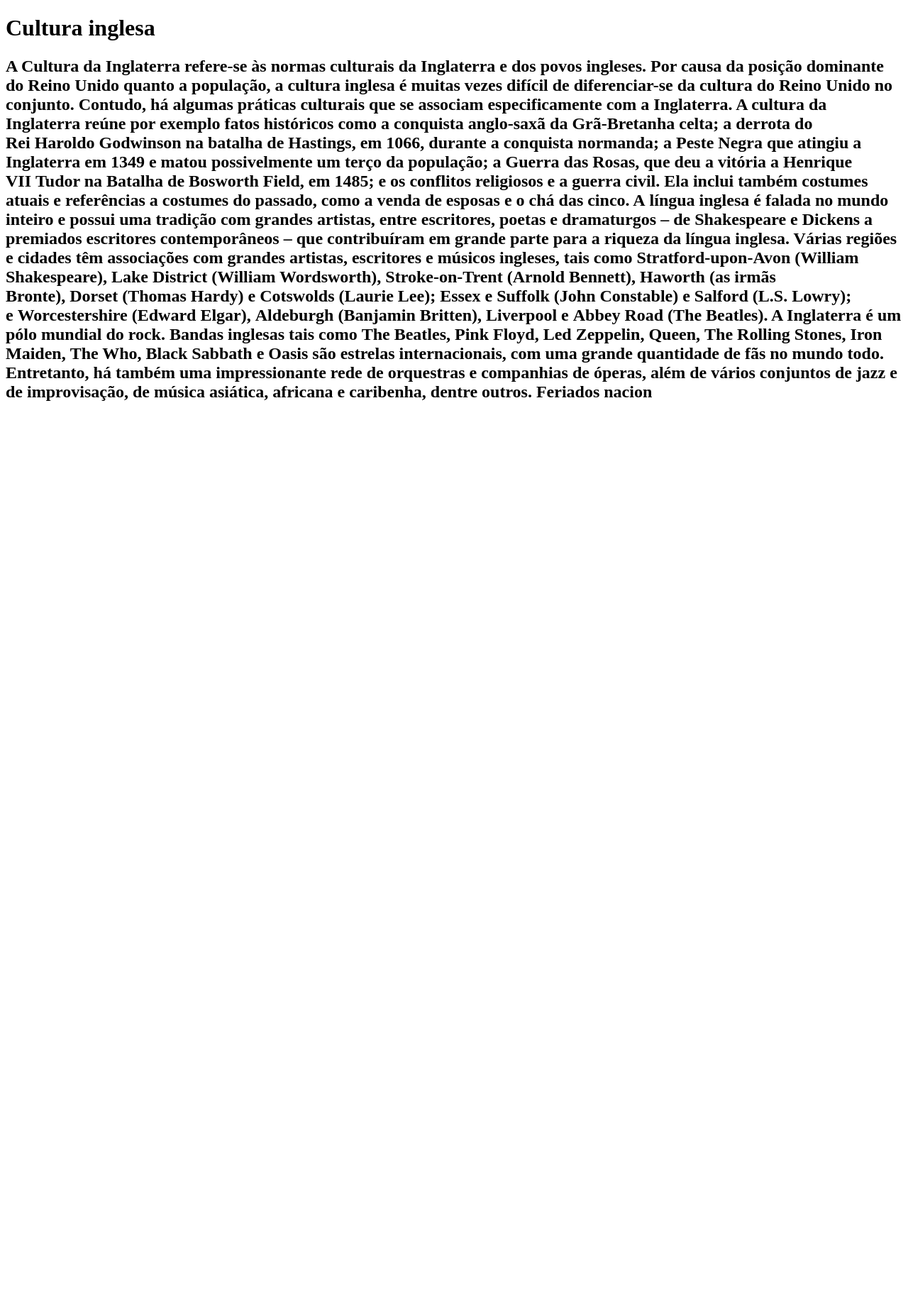
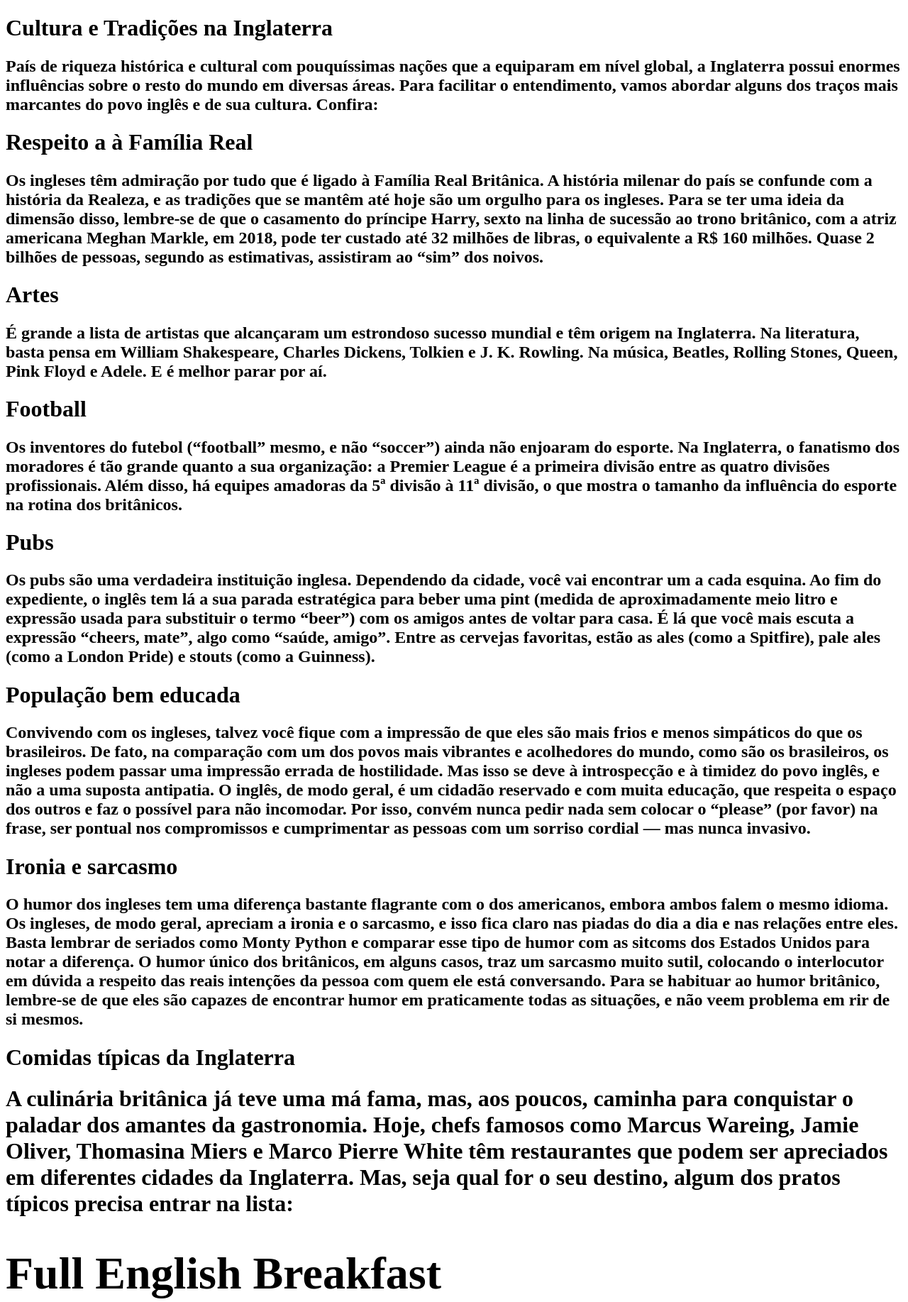
Before and after one commit to AnnaNinfeta/Inglaterra, a plain HTML site: page index.html in a window 1280 px wide. Shown: the top 1835 px of the page at 71% size. Before the commit the page ends 800 px from the top, so only its background shows below. Drawn offline with Linux system fonts and the light colour scheme.

Commit message:
Update index.html

```diff
--- a/index.html
+++ b/index.html
@@ -1,4 +1,4 @@
-<!DOCTYPE html>
+      <!DOCTYPE html>
 <html lang="pt-br">
     <head>
      <meta charset="UTF-8">
@@ -6,18 +6,118 @@
 
       </head>
       <body>
-      <h1>Cultura inglesa</h1>
-<h2>A Cultura da Inglaterra refere-se às normas culturais da Inglaterra e dos povos ingleses. Por causa da posição dominante do Reino Unido quanto a população, a cultura inglesa é muitas vezes difícil de diferenciar-se da cultura do Reino Unido no conjunto. Contudo, há algumas práticas culturais que se associam especificamente com a Inglaterra.
 
-A cultura da Inglaterra reúne por exemplo fatos históricos como a conquista anglo-saxã da Grã-Bretanha celta; a derrota do Rei Haroldo Godwinson na batalha de Hastings, em 1066, durante a conquista normanda; a Peste Negra que atingiu a Inglaterra em 1349 e matou possivelmente um terço da população; a Guerra das Rosas, que deu a vitória a Henrique VII Tudor na Batalha de Bosworth Field, em 1485; e os conflitos religiosos e a guerra civil. Ela inclui também costumes atuais e referências a costumes do passado, como a venda de esposas e o chá das cinco.
 
-A língua inglesa é falada no mundo inteiro e possui uma tradição com grandes artistas, entre escritores, poetas e dramaturgos – de Shakespeare e Dickens a premiados escritores contemporâneos – que contribuíram em grande parte para a riqueza da língua inglesa.
 
-Várias regiões e cidades têm associações com grandes artistas, escritores e músicos ingleses, tais como Stratford-upon-Avon (William Shakespeare), Lake District (William Wordsworth), Stroke-on-Trent (Arnold Bennett), Haworth (as irmãs Bronte), Dorset (Thomas Hardy) e Cotswolds (Laurie Lee); Essex e Suffolk (John Constable) e Salford (L.S. Lowry); e Worcestershire (Edward Elgar), Aldeburgh (Banjamin Britten), Liverpool e Abbey Road (The Beatles).
+<h1>Cultura e Tradições na      Inglaterra<h1>
 
-A Inglaterra é um pólo mundial do rock. Bandas inglesas tais como The Beatles, Pink Floyd, Led Zeppelin, Queen, The Rolling Stones, Iron Maiden, The Who, Black Sabbath e Oasis são estrelas internacionais, com uma grande quantidade de fãs no mundo todo. Entretanto, há também uma impressionante rede de orquestras e companhias de óperas, além de vários conjuntos de jazz e de improvisação, de música asiática, africana e caribenha, dentre outros.
+<h2>País de riqueza histórica e cultural com pouquíssimas nações que a equiparam em nível global, a Inglaterra possui enormes influências sobre o resto do mundo em diversas áreas.
 
-Feriados nacion</h2>
+Para facilitar o entendimento, vamos abordar alguns dos traços mais marcantes do povo inglês e de sua cultura. Confira:<h2>
+
+<h1>Respeito a à Família Real<h1>
+
+<h2>Os ingleses têm admiração por tudo que é ligado à Família Real Britânica.
+
+A história milenar do país se confunde com a história da Realeza, e as tradições que se mantêm até hoje são um orgulho para os ingleses.
+
+Para se ter uma ideia da dimensão disso, lembre-se de que o casamento do príncipe Harry, sexto na linha de sucessão ao trono britânico, com a atriz americana Meghan Markle, em 2018, pode ter custado até 32 milhões de libras, o equivalente a R$ 160 milhões.
+
+Quase 2 bilhões de pessoas, segundo as estimativas, assistiram ao “sim” dos noivos.<h2>
+
+<h1>Artes<h1>
+
+<h2>É grande a lista de artistas que alcançaram um estrondoso sucesso mundial e têm origem na Inglaterra.
+
+Na literatura, basta pensa em William Shakespeare, Charles Dickens, Tolkien e J. K. Rowling.
+
+Na música, Beatles, Rolling Stones, Queen, Pink Floyd e Adele.
+
+E é melhor parar por aí.<h2>
+
+<h1>Football<h1>
+
+<h2>Os inventores do futebol (“football” mesmo, e não “soccer”) ainda não enjoaram do esporte.
+
+Na Inglaterra, o fanatismo dos moradores é tão grande quanto a sua organização: a Premier League é a primeira divisão entre as quatro divisões profissionais.
+
+Além disso, há equipes amadoras da 5ª divisão à 11ª divisão, o que mostra o tamanho da influência do esporte na rotina dos britânicos.<h2>
+
+<h1>Pubs<h1>
+
+<h2>Os pubs são uma verdadeira instituição inglesa.
+
+Dependendo da cidade, você vai encontrar um a cada esquina.
+
+Ao fim do expediente, o inglês tem lá a sua parada estratégica para beber uma pint (medida de aproximadamente meio litro e expressão usada para substituir o termo “beer”) com os amigos antes de voltar para casa.
+
+É lá que você mais escuta a expressão “cheers, mate”, algo como “saúde, amigo”.
+
+Entre as cervejas favoritas, estão as ales (como a Spitfire), pale ales (como a London Pride) e stouts (como a Guinness).<h2>
+
+<h1>População bem educada<h1>
+
+<h2>Convivendo com os ingleses, talvez você fique com a impressão de que eles são mais frios e menos simpáticos do que os brasileiros.
+
+De fato, na comparação com um dos povos mais vibrantes e acolhedores do mundo, como são os brasileiros, os ingleses podem passar uma impressão errada de hostilidade.
+
+Mas isso se deve à introspecção e à timidez do povo inglês, e não a uma suposta antipatia.
+
+O inglês, de modo geral, é um cidadão reservado e com muita educação, que respeita o espaço dos outros e faz o possível para não incomodar.
+
+Por isso, convém nunca pedir nada sem colocar o “please” (por favor) na frase, ser pontual nos compromissos e cumprimentar as pessoas com um sorriso cordial — mas nunca invasivo.<h2>
+
+<h1>Ironia e sarcasmo<h1>
+
+<h2>O humor dos ingleses tem uma diferença bastante flagrante com o dos americanos, embora ambos falem o mesmo idioma.
+
+Os ingleses, de modo geral, apreciam a ironia e o sarcasmo, e isso fica claro nas piadas do dia a dia e nas relações entre eles.
+
+Basta lembrar de seriados como Monty Python e comparar esse tipo de humor com as sitcoms dos Estados Unidos para notar a diferença.
+
+O humor único dos britânicos, em alguns casos, traz um sarcasmo muito sutil, colocando o interlocutor em dúvida a respeito das reais intenções da pessoa com quem ele está conversando.
+
+Para se habituar ao humor britânico, lembre-se de que eles são capazes de encontrar humor em praticamente todas as situações, e não veem problema em rir de si mesmos.<h2>
+
+<h1>Comidas típicas da Inglaterra<h1>
+
+<h2!>A culinária britânica já teve uma má fama, mas, aos poucos, caminha para conquistar o paladar dos amantes da gastronomia.
+
+Hoje, chefs famosos como Marcus Wareing, Jamie Oliver, Thomasina Miers e Marco Pierre White têm restaurantes que podem ser apreciados em diferentes cidades da Inglaterra.
+
+Mas, seja qual for o seu destino, algum dos pratos típicos precisa entrar na lista:<h2>
+
+<h1>Full English Breakfast<h1>
+
+<h2>O Full English Breakfast é o típico café da manhã inglês, com inspiração na realeza britânica.
+
+O café é reforçado: vem com ovos, feijão, torradas, salsicha, cogumelos, tomate, geleia e duas rodelas de linguiça.<h2>
+
+<h1>Fish and Chips<h1>
+
+<h2>O Fish and Chips é um dos pratos mais tradicionais da Inglaterra.
+
+É uma comida tão antiga e popular, que é difícil saber com exatidão a sua origem, mas a receita é simples: peixe empanado, frito e temperado com sal e vinagre de malte. Para acompanhar, batata frita em grandes quantidades.<h2>
+
+<h1>Bangers and Mash<h1>
+
+<h2>O Bangers and Mash tradicional é composto por salsicha e purê de batatas, mas ele pode ser encontrado em diferentes versões por toda Inglaterra.
+
+Alguns preferem uma salsicha mais apimentada, enquanto outros optam por uma salsicha à base de ervas. Para acompanhar, molho de cebolas.<h2>
+
+<h1>Cornish Pasty<h1>
+
+<h2>O Cornish Pasty é um pastel com origem na Cornualha, região localizada no sudeste da Inglaterra.
+
+O diferencial desse pastel é a composição da massa: ela é feita com farinha, batata e cebola. No recheio, carne.<h2>
+
+<h1>Scones<h1>
+
+<h2>O chá das cinco é uma das maiores tradições inglesas e dispensa apresentações, mas ele nunca é servido sozinho.
+
+Os scones são biscoitos que acompanham o chá, geralmente com geleias ou manteiga.
+
+Além dos scones, o chá das cinco também é servido com outros tipos de bolachas e sanduíches.</h2>
 
 </body>
 </html>
```
